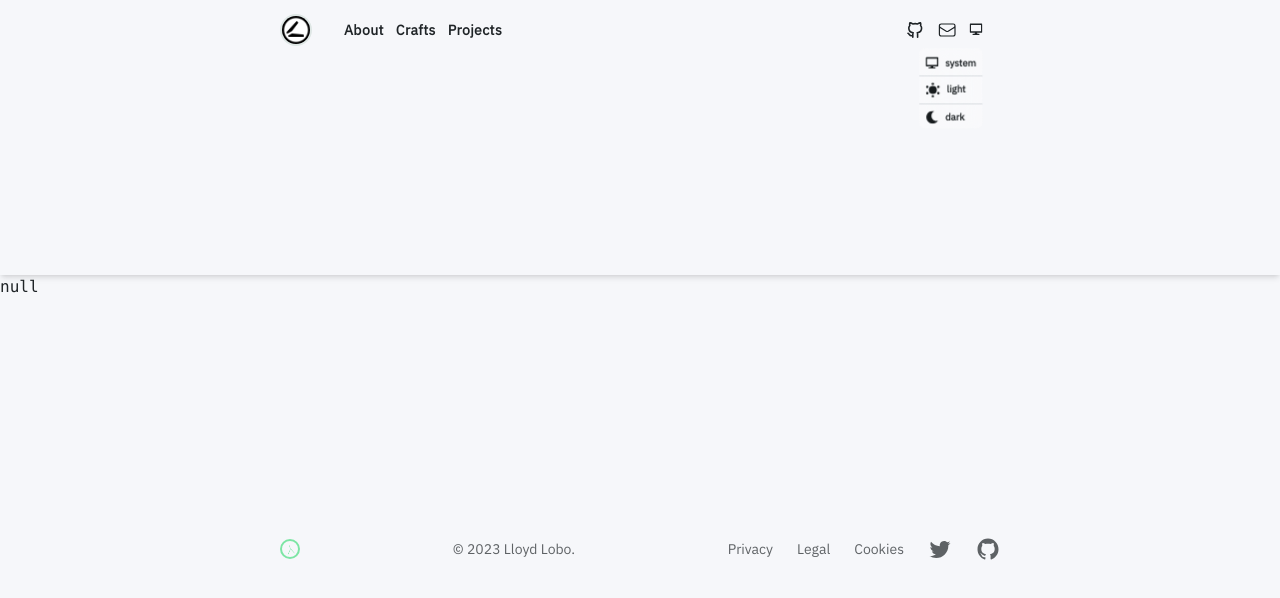
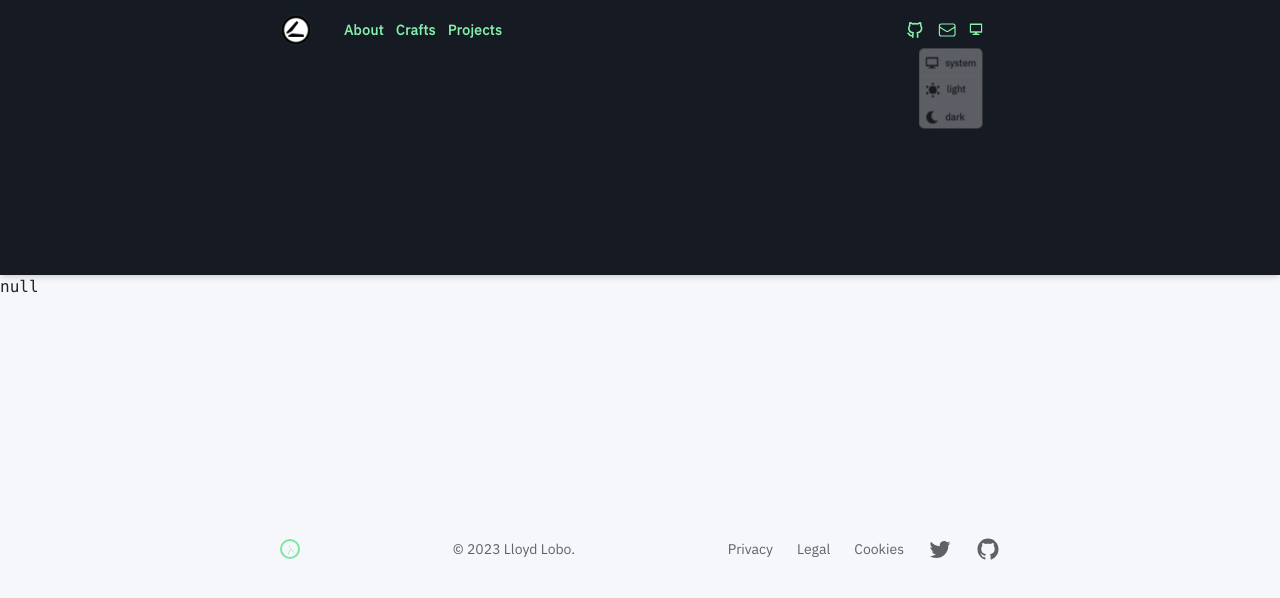
Before and after one commit to lloydlobo/lloydlobo.com, a Next.js app: page /me in a window 1280 px wide. Both pictures are taken after a click on the button 976 px from the left and 29 px from the top of the page. Shown: the top 598 px of the page. Built offline with nearby package versions, Linux system fonts and the light colour scheme; no server answers.

Commit message:
style: color conditional theme base icon

```diff
--- a/components/Header.tsx
+++ b/components/Header.tsx
@@ -15,7 +15,7 @@ import { LogoImage } from "@/components/common/LogoImage";
 // rendering, and avoids any flash incorrect content on initial page load.
 export default function Header() {
   return (
-    <header className="z-50 py-0.5 shadow-md dark:shadow-on-secondary/40">
+    <header className="z-50 bg-on-secondary py-0.5 shadow-md prose-a:text-green-300 dark:shadow-on-secondary/40 dark:prose-a:text-green-300  ">
       <noscript>
         <style>{`.nojs-show { opacity: 1; top: 0; }`}</style>
       </noscript>
@@ -26,7 +26,7 @@ export default function Header() {
         </div>
       </div>
 
-      <nav className="py-2 font-sans  font-bold prose-a:prose-sm">
+      <nav className="py-2 font-sans font-bold prose-a:prose-sm">
         <Navigation />
       </nav>
     </header>
@@ -95,7 +95,7 @@ function AuthComponent() {
 function Navigation() {
   return (
     <div className="mx-auto px-6 py-1">
-      <div className="flex w-full items-center justify-between gap-x-2 gap-y-4 dark:prose-a:font-extrabold dark:prose-a:text-green-300  ">
+      <div className="flex w-full items-center justify-between gap-x-2 gap-y-4 dark:prose-a:font-extrabold ">
         <div className="flex w-full gap-8">
           <Link href="/" data-id="logo" className="mr-auto">
             <LogoImage src={"/favicon-32x32.png"} alt="lloydlobo.com logo" />
--- a/components/ThemeDropdown.tsx
+++ b/components/ThemeDropdown.tsx
@@ -27,7 +27,14 @@ export function ThemeDropdown() {
   };
   const themeModes = [
     { name: "system", icon: <FaDesktop /> },
-    { name: "light", icon: <Sun /> },
+    {
+      name: "light",
+      icon: (
+        <div style={{ color: "currentcolor", fill: "currentcolor" }}>
+          <Sun />
+        </div>
+      ),
+    },
     {
       name: "dark",
       icon: (
@@ -50,7 +57,10 @@ export function ThemeDropdown() {
     <div className="relative">
       {/* Dropdown */}
       <div className={`${dropdown ? "block" : "hidden"}`}>
-        <div className="absolute right-0 top-8 grid max-h-[100px] divide-y divide-gray4/30 rounded-md bg-white/30 py-0.5 text-start backdrop-blur-xl dark:bg-on-primary/30 dark:text-primary">
+        <div
+          className="absolute right-0 top-8 grid max-h-[100px] divide-y divide-gray4/30 rounded-md bg-white/30 py-0.5 text-start backdrop-blur-xl
+        dark:bg-on-primary/30 dark:text-primary"
+        >
           {themeModes.map(({ name, icon }, index) => (
             <button
               onClick={(e) => switchTheme(e)}
@@ -76,6 +86,9 @@ export function ThemeDropdown() {
             return (
               <button
                 key={`theme-${name}-${index}-curr-${theme}`}
+                className="text-green-300 dark:text-green-200"
+                // style={{ color: "white" }}
+                // className="fill-current dark:fill-current"
                 disabled={disabled}
                 onClick={() => {
                   setDropdown(!dropdown);
--- a/components/icons.tsx
+++ b/components/icons.tsx
@@ -5,11 +5,11 @@ export const Sun = () => {
       height="18"
       viewBox="0 0 18 18"
       style={{ transform: "rotate(90deg)" }}
-      className="sc-a794b73f-1 cfurEx"
+      className=""
     >
       <mask id="moon-mask-main-nav">
         <rect x="0" y="0" width="18" height="18" fill="#FFF"></rect>
-        <circle cx="25" cy="0" r="8" fill="currentColor"></circle>
+        <circle cx="25" cy="0" r="8" fill="#fff"></circle>
       </mask>
       <circle
         cx="9"
```
Also changed, not shown: pages/index.tsx (+5 -6 lines).
